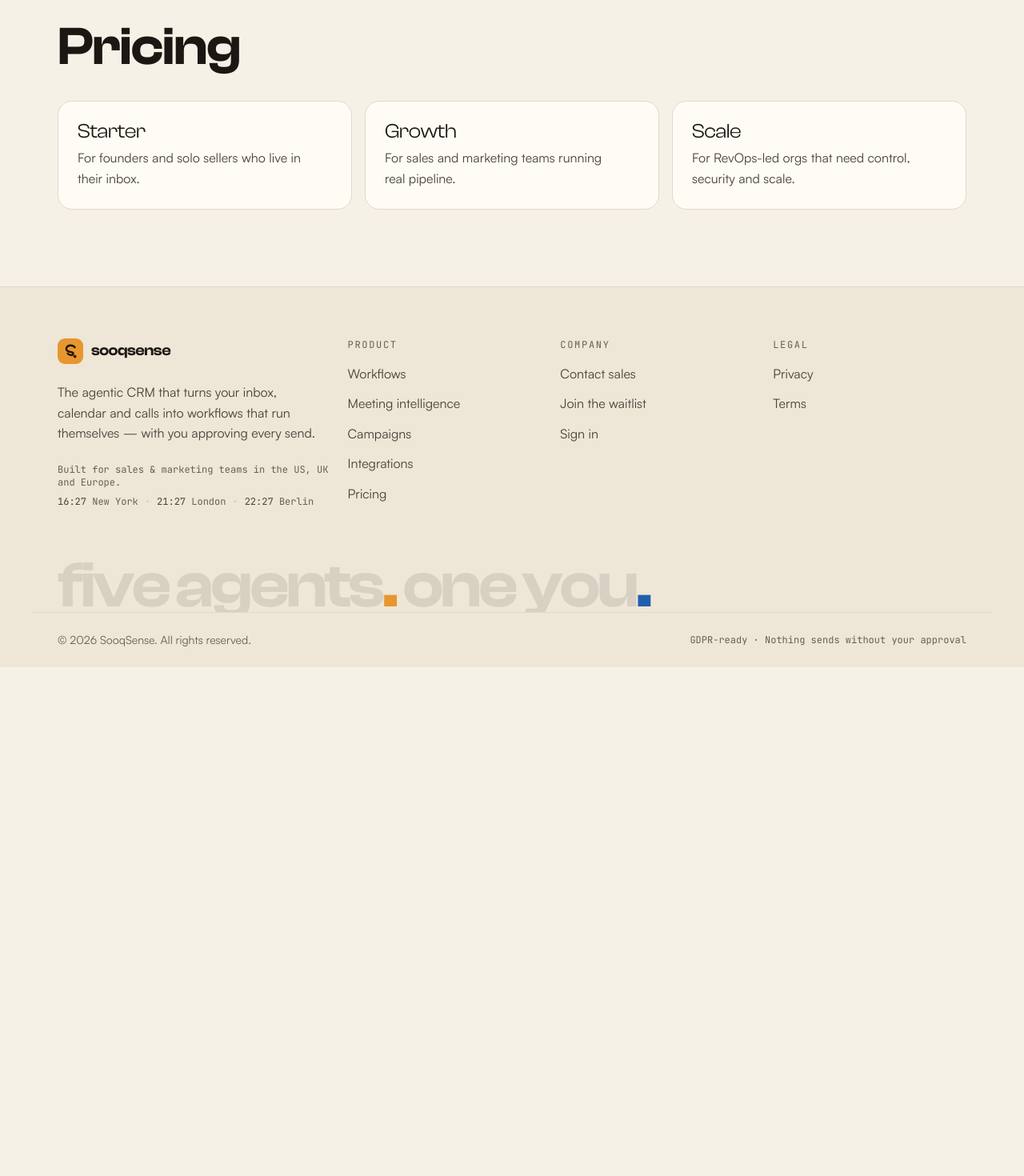
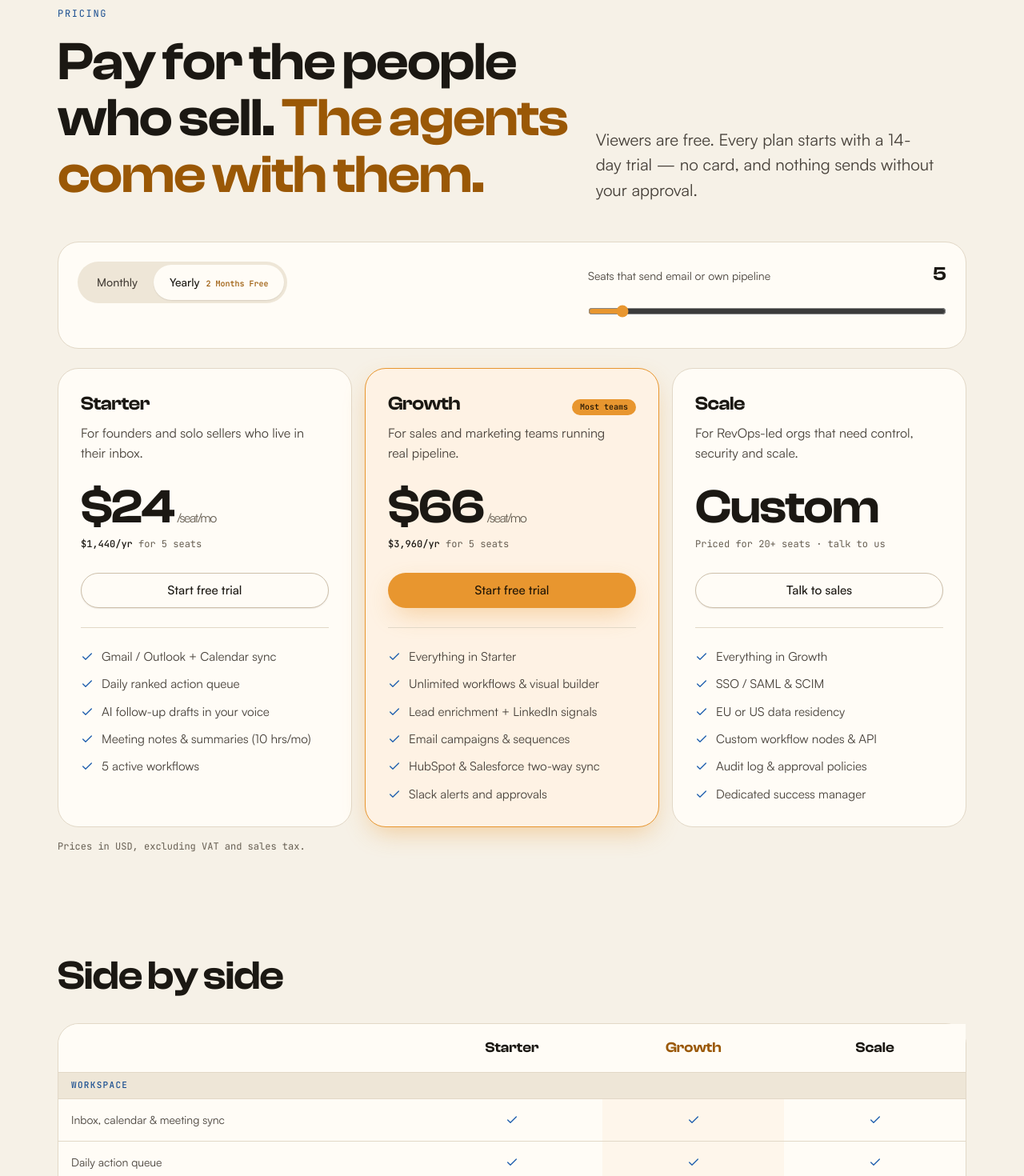
Before and after one commit to Ahmedz182/Sooqsense-, a Next.js app: page /pricing in a window 1280 px wide. Shown: the part 140-1610 px from the top of the page at 80% size. Before the commit the page ends 974 px from the top, so only its background shows below. Built offline with nearby package versions, Linux system fonts and the light colour scheme; no server answers.

Commit message:
Pricing: billing toggle, seat slider with live totals, comparison table

```diff
--- a/src/app/pricing/page.tsx
+++ b/src/app/pricing/page.tsx
@@ -2,7 +2,13 @@ import type { Metadata } from "next";
 import { SiteShell } from "@/components/layout/SiteShell";
 import { buildMetadata } from "@/lib/seo";
 import { JsonLd, breadcrumbLd, faqLd, softwareLd } from "@/lib/jsonld";
-import { plans, pricingFaq } from "@/config/pricing";
+import { pricingFaq } from "@/config/pricing";
+import { siteConfig } from "@/config/site";
+import { Accordion } from "@/components/ui/Accordion";
+import { ButtonLink } from "@/components/ui/Button";
+import { TrialButton } from "@/components/ui/TrialButton";
+import { PricingCalculator } from "@/components/landing/pricing/PricingCalculator";
+import { ComparisonTable } from "@/components/landing/pricing/ComparisonTable";
 
 export const metadata: Metadata = buildMetadata({
   title: "Pricing — Agentic CRM plans for sales & marketing teams",
@@ -12,20 +18,54 @@ export const metadata: Metadata = buildMetadata({
   keywords: ["CRM pricing", "AI CRM pricing", "sales automation pricing", "HubSpot alternative pricing"],
 });
 
-/** Foundation placeholder — each landing version builds the interactive pricing page. */
 export default function PricingPage() {
   return (
     <SiteShell>
-      <section className="container-x py-24">
-        <h1 className="text-h1 font-semibold">Pricing</h1>
-        <ul className="mt-8 grid gap-4 md:grid-cols-3">
-          {plans.map((p) => (
-            <li key={p.id} className="rounded-[var(--radius-lg)] border border-line bg-bg-elev p-6">
-              <h2 className="text-h3">{p.name}</h2>
-              <p className="mt-2 text-ink-2">{p.blurb}</p>
-            </li>
-          ))}
-        </ul>
+      <section className="container-x pb-16 pt-14 md:pt-20">
+        <div className="grid gap-6 lg:grid-cols-[1.4fr_1fr] lg:items-end">
+          <div>
+            <p className="eyebrow">Pricing</p>
+            <h1 className="text-h1 mt-4 font-semibold">
+              Pay for the people who sell. <span className="text-amber-ink">The agents come with them.</span>
+            </h1>
+          </div>
+          <p className="text-lead max-w-md text-ink-2">Viewers are free. Every plan starts with a 14-day trial — no card, and nothing sends without your approval.</p>
+        </div>
+        <div className="mt-12">
+          <PricingCalculator />
+        </div>
+        <p className="mt-4 font-mono text-xs text-ink-3">Prices in USD, excluding VAT and sales tax.</p>
+      </section>
+
+      <section aria-labelledby="compare-title" className="container-x py-16">
+        <h2 id="compare-title" className="text-h2 font-semibold">
+          Side by side
+        </h2>
+        <div className="mt-8">
+          <ComparisonTable />
+        </div>
+      </section>
+
+      <section aria-labelledby="pfaq-title" className="container-x grid gap-10 py-16 lg:grid-cols-[0.8fr_1.2fr] lg:gap-16">
+        <h2 id="pfaq-title" className="text-h2 font-semibold">
+          Billing, <span className="text-blue-ink">plainly.</span>
+        </h2>
+        <Accordion items={pricingFaq} />
+      </section>
+
+      <section className="container-x pb-24 pt-8">
+        <div className="flex flex-col gap-6 rounded-[var(--radius-xl)] border border-line bg-bg-sunken p-6 md:flex-row md:items-center md:justify-between md:p-10">
+          <div>
+            <p className="font-display text-3xl font-semibold">Try it on your own inbox first.</p>
+            <p className="mt-2 text-ink-2">{siteConfig.trial.note}. Your first morning queue arrives the next day.</p>
+          </div>
+          <div className="flex flex-wrap gap-3">
+            <TrialButton />
+            <ButtonLink href={siteConfig.demoUrl} variant="secondary" size="lg">
+              Book a demo
+            </ButtonLink>
+          </div>
+        </div>
       </section>
       <JsonLd data={[softwareLd(), faqLd(pricingFaq), breadcrumbLd([{ name: "Home", path: "/" }, { name: "Pricing", path: "/pricing" }])]} />
     </SiteShell>
--- /dev/null
+++ b/src/components/landing/pricing/ComparisonTable.tsx
@@ -0,0 +1,61 @@
+import { Check, Minus } from "lucide-react";
+import { comparison, plans } from "@/config/pricing";
+import { cn } from "@/lib/cn";
+
+const Cell = ({ v }: { v: string | boolean }) =>
+  v === true ? (
+    <Check className="mx-auto h-4 w-4 text-blue" aria-label="Included" />
+  ) : v === false ? (
+    <Minus className="mx-auto h-4 w-4 text-ink-3" aria-label="Not included" />
+  ) : (
+    <span className="font-mono text-[10px] text-ink sm:text-xs">{v}</span>
+  );
+
+export function ComparisonTable() {
+  return (
+    <div className="rounded-[var(--radius-xl)] border border-line bg-bg-elev">
+      <table className="w-full table-fixed border-collapse text-left text-sm">
+        <caption className="sr-only">Feature comparison across plans</caption>
+        <colgroup>
+          <col className="w-[46%] sm:w-[40%]" />
+          {plans.map((p) => (
+            <col key={p.id} />
+          ))}
+        </colgroup>
+        <thead className="sticky top-[var(--header-h)] z-10 bg-bg-elev">
+          <tr className="border-b border-line">
+            <th scope="col" className="rounded-tl-[var(--radius-xl)] p-3 font-normal text-ink-3 sm:p-4">
+              <span className="sr-only">Feature</span>
+            </th>
+            {plans.map((p) => (
+              <th key={p.id} scope="col" className={cn("p-3 text-center font-display text-base font-semibold sm:p-4 sm:text-lg", p.highlight && "text-amber-ink")}>
+                {p.name}
+              </th>
+            ))}
+          </tr>
+        </thead>
+        {comparison.map((g) => (
+          <tbody key={g.group}>
+            <tr>
+              <th colSpan={4} scope="colgroup" className="bg-bg-sunken px-3 py-2 font-mono text-[11px] font-medium uppercase tracking-[0.12em] text-blue-ink sm:px-4">
+                {g.group}
+              </th>
+            </tr>
+            {g.rows.map((r) => (
+              <tr key={r.label} className="border-t border-line">
+                <th scope="row" className="p-3 text-[13px] font-normal text-ink-2 sm:p-4 sm:text-sm">
+                  {r.label}
+                </th>
+                {r.values.map((v, i) => (
+                  <td key={i} className={cn("p-2 text-center sm:p-4", plans[i].highlight && "bg-[color-mix(in_oklab,var(--bg-elev)_94%,var(--amber))]")}>
+                    <Cell v={v} />
+                  </td>
+                ))}
+              </tr>
+            ))}
+          </tbody>
+        ))}
+      </table>
+    </div>
+  );
+}
--- /dev/null
+++ b/src/components/landing/pricing/PricingCalculator.tsx
@@ -0,0 +1,115 @@
+"use client";
+
+import { useState } from "react";
+import { motion } from "motion/react";
+import { Check } from "lucide-react";
+import { plans, YEARLY_DISCOUNT_LABEL, type BillingCycle, type Plan } from "@/config/pricing";
+import { siteConfig } from "@/config/site";
+import { ButtonLink } from "@/components/ui/Button";
+import { cn } from "@/lib/cn";
+
+const usd = (n: number) => `$${n.toLocaleString("en-US")}`;
+
+function Total({ plan, seats, cycle }: { plan: Plan; seats: number; cycle: BillingCycle }) {
+  const per = cycle === "yearly" ? plan.yearly : plan.monthly;
+  if (per === null) return <p className="font-mono text-xs text-ink-3">Priced for {plan.minSeats}+ seats · talk to us</p>;
+  const billed = Math.max(seats, plan.minSeats);
+  const month = per * billed;
+  return (
+    <p className="font-mono text-xs text-ink-3">
+      <motion.span key={`${month}-${cycle}`} initial={{ opacity: 0, y: 4 }} animate={{ opacity: 1, y: 0 }} className="inline-block font-medium text-ink">
+        {cycle === "yearly" ? `${usd(month * 12)}/yr` : `${usd(month)}/mo`}
+      </motion.span>{" "}
+      for {billed} seat{billed > 1 ? "s" : ""}
+      {billed > seats && ` (min. ${plan.minSeats})`}
+    </p>
+  );
+}
+
+export function PricingCalculator() {
+  const [cycle, setCycle] = useState<BillingCycle>("yearly");
+  const [seats, setSeats] = useState(5);
+
+  return (
+    <div>
+      <div className="flex flex-col gap-6 rounded-[var(--radius-xl)] border border-line bg-bg-elev p-5 md:flex-row md:items-center md:justify-between md:p-6">
+        <div role="radiogroup" aria-label="Billing cycle" className="inline-flex self-start rounded-full bg-bg-sunken p-1">
+          {(["monthly", "yearly"] as const).map((c) => (
+            <button
+              key={c}
+              role="radio"
+              aria-checked={cycle === c}
+              onClick={() => setCycle(c)}
+              className={cn("relative min-h-11 rounded-full px-5 text-sm font-medium capitalize transition-colors", cycle === c ? "text-ink" : "text-ink-2")}
+            >
+              {cycle === c && <motion.span layoutId="cycle-pill" className="absolute inset-0 rounded-full bg-bg-elev shadow-sm" transition={{ type: "spring", stiffness: 500, damping: 36 }} />}
+              <span className="relative">
+                {c}
+                {c === "yearly" && <span className="ml-2 font-mono text-[10px] text-amber-ink">{YEARLY_DISCOUNT_LABEL}</span>}
+              </span>
+            </button>
+          ))}
+        </div>
+        <label className="flex flex-1 flex-col gap-2 md:max-w-md">
+          <span className="flex items-baseline justify-between text-sm text-ink-2">
+            Seats that send email or own pipeline
+            <output className="font-display text-2xl font-semibold tabular-nums text-ink">{seats}</output>
+          </span>
+          <input
+            type="range"
+            min={1}
+            max={50}
+            value={seats}
+            onChange={(e) => setSeats(Number(e.target.value))}
+            className="h-11 w-full cursor-pointer accent-[var(--amber)]"
+            aria-valuetext={`${seats} seats`}
+          />
+        </label>
+      </div>
+
+      <ul className="mt-6 grid gap-4 lg:grid-cols-3">
+        {plans.map((p) => {
+          const per = cycle === "yearly" ? p.yearly : p.monthly;
+          return (
+            <li
+              key={p.id}
+              className={cn(
+                "flex flex-col rounded-[var(--radius-xl)] border p-6 md:p-7",
+                p.highlight ? "border-amber bg-[color-mix(in_oklab,var(--bg-elev)_90%,var(--amber))] shadow-[var(--glow-amber)]" : "border-line bg-bg-elev",
+              )}
+            >
+              <div className="flex items-baseline justify-between">
+                <h2 className="font-display text-2xl font-semibold">{p.name}</h2>
+                {p.highlight && <span className="rounded-full bg-amber px-2.5 py-0.5 font-mono text-[10px] font-medium text-on-amber">Most teams</span>}
+              </div>
+              <p className="mt-2 text-ink-2">{p.blurb}</p>
+              <p className="mt-6 font-display text-6xl font-semibold tracking-tight">
+                {per === null ? "Custom" : usd(per)}
+                {per !== null && <span className="ml-1 font-sans text-base font-normal text-ink-3">/seat/mo</span>}
+              </p>
+              <div className="mt-2 min-h-5">
+                <Total plan={p} seats={seats} cycle={cycle} />
+              </div>
+              <ButtonLink
+                href={p.cta.href === "TRIAL" ? siteConfig.appUrl : siteConfig.demoUrl}
+                variant={p.highlight ? "primary" : "secondary"}
+                className="mt-6 w-full"
+                data-cta={p.cta.href === "TRIAL" ? "trial" : "demo"}
+              >
+                {p.cta.label}
+              </ButtonLink>
+              <ul className="mt-6 space-y-2.5 border-t border-line pt-6 text-[0.95rem]">
+                {p.features.map((f) => (
+                  <li key={f} className="flex gap-2.5 text-ink-2">
+                    <Check className="mt-1 h-4 w-4 shrink-0 text-blue" aria-hidden="true" />
+                    {f}
+                  </li>
+                ))}
+              </ul>
+            </li>
+          );
+        })}
+      </ul>
+    </div>
+  );
+}
```
